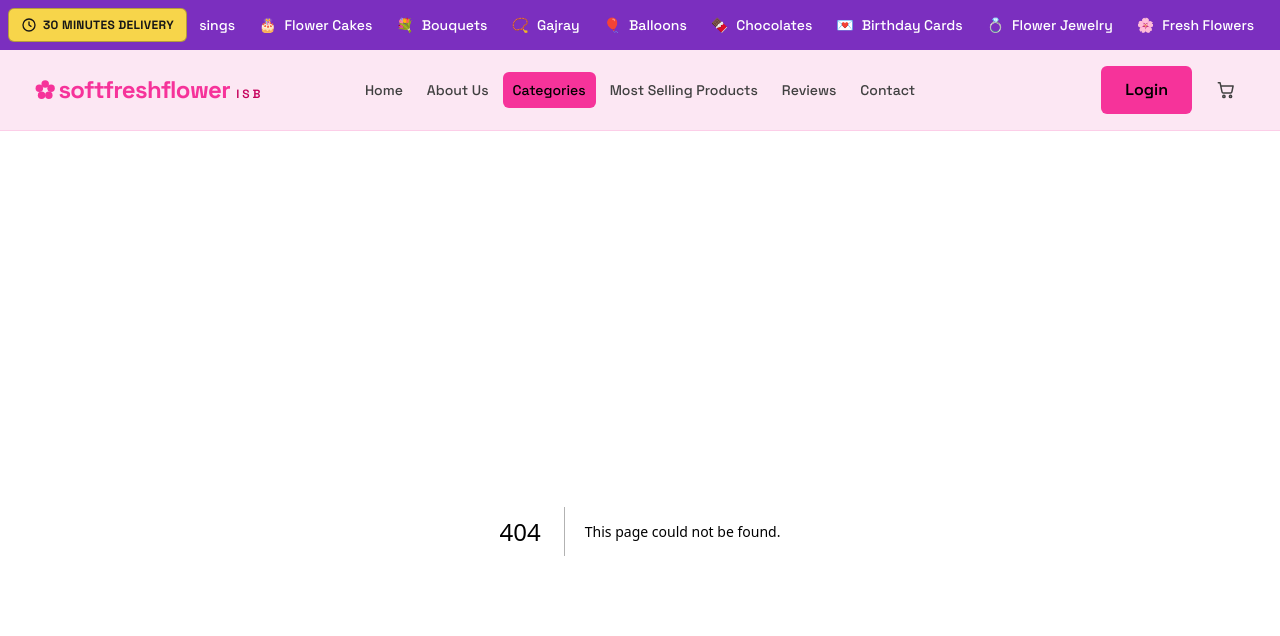
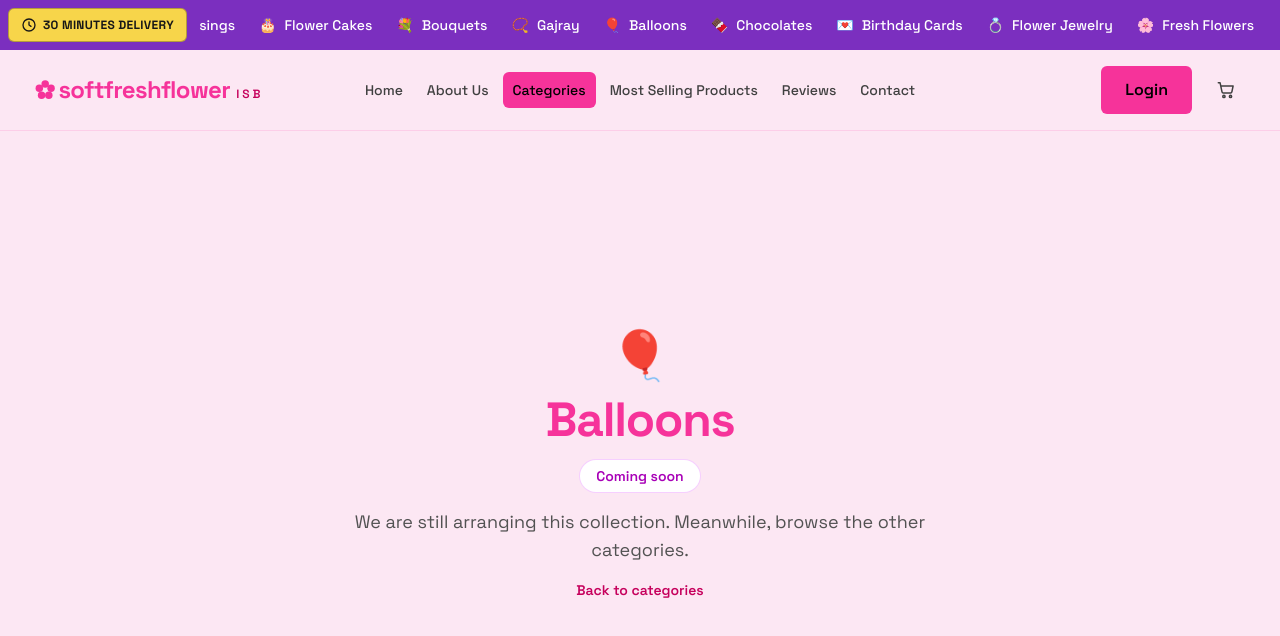
Before and after one commit to huzaifa-ameeer/softfreshflowerisb, a Next.js app: page /categories/balloons in a window 1280 px wide. Before the commit this address had no page. Shown: the top 636 px of the page. Built offline with nearby package versions, Linux system fonts and the light colour scheme.

Commit message:
Add a coming soon page for each category
Route /categories/[category] shows the category name and 404s on unknown slugs.

Co-authored-by: CommandCodeBot <noreply@commandcode.ai>

```diff
--- /dev/null
+++ b/app/categories/[category]/page.tsx
@@ -0,0 +1,44 @@
+import Link from "next/link";
+import { notFound } from "next/navigation";
+import { categories, categoryTones, getCategory } from "../categories";
+
+export function generateStaticParams() {
+  return categories.map((category) => ({ category: category.slug }));
+}
+
+export default async function CategoryPage({
+  params,
+}: PageProps<"/categories/[category]">) {
+  const { category: slug } = await params;
+  const category = getCategory(slug);
+
+  if (!category) notFound();
+
+  const tone = categoryTones[category.tone];
+
+  return (
+    <main className="flex flex-1 flex-col items-center justify-center gap-4 px-6 py-24 text-center">
+      <span aria-hidden="true" className="text-5xl">
+        {category.icon}
+      </span>
+      <h1 className="text-3xl font-bold tracking-tight text-pink-500 sm:text-5xl">
+        {category.name}
+      </h1>
+      <p
+        className={`rounded-full px-4 py-1.5 text-sm font-semibold ${tone.badge}`}
+      >
+        Coming soon
+      </p>
+      <p className="max-w-xl text-base text-neutral-600 sm:text-lg">
+        We are still arranging this collection. Meanwhile, browse the other
+        categories.
+      </p>
+      <Link
+        href="/categories"
+        className="text-sm font-semibold text-pink-700 underline-offset-4 hover:underline focus-visible:outline-2 focus-visible:outline-offset-2 focus-visible:outline-pink-500"
+      >
+        Back to categories
+      </Link>
+    </main>
+  );
+}
```
